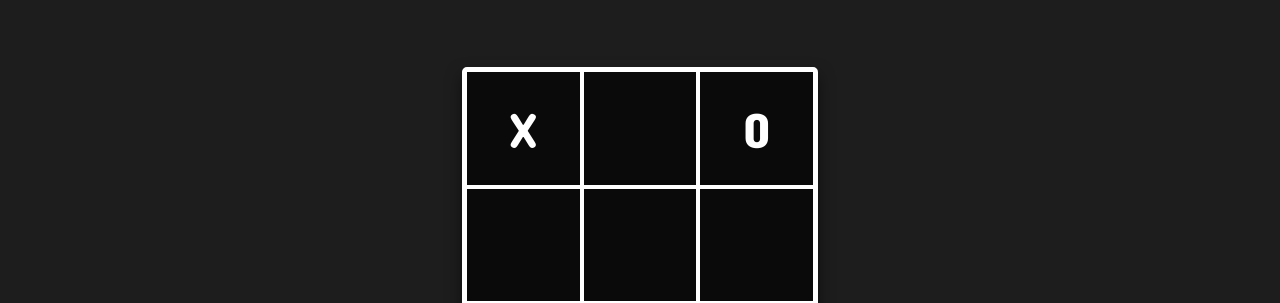
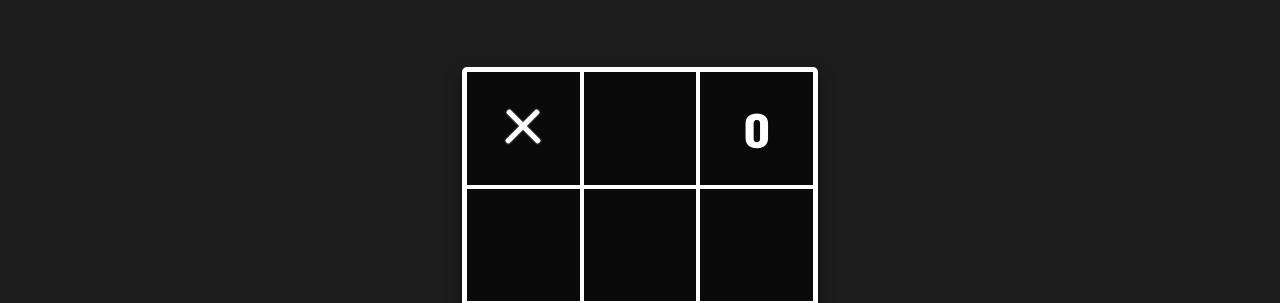
Before and after one commit to FPLCodes/Tic-tac-toe, a React (Create React App) app: page / in a window 1280 px wide. Both pictures are taken after a click on the button 523 px from the left and 283 px from the top of the page. Shown: the part 155-458 px from the top of the page. Built offline with nearby package versions, Linux system fonts and the light colour scheme.

Commit message:
Changed the X design

```diff
--- a/src/App.css
+++ b/src/App.css
@@ -155,3 +155,58 @@ body {
     font-size: 40px;
   }
 }
+
+/* ===========================  X  =========================== */
+.xBG {
+  display: flex;
+  justify-content: center;
+  align-items: center;
+  background-color: rgb(10, 10, 10);
+  border: 2px solid white;
+}
+
+.X {
+  width: 40px;
+  height: 40px;
+  position: relative;
+  border-radius: 6px;
+  transition: 0.3s;
+  animation-name: xBefore;
+  animation-timing-function: linear;
+  animation-duration: 0.5s;
+}
+
+.X:before,
+.X:after {
+  content: "";
+  position: absolute;
+  width: 45px;
+  height: 5px;
+  background-color: white;
+  border-radius: 2px;
+  top: 16px;
+  box-shadow: 0 0 2px 0 #ccc;
+}
+
+.X:before {
+  -webkit-transform: rotate(45deg);
+  -moz-transform: rotate(45deg);
+  transform: rotate(45deg);
+  left: -2px;
+}
+.X:after {
+  -webkit-transform: rotate(-45deg);
+  -moz-transform: rotate(-45deg);
+  transform: rotate(-45deg);
+  right: -2px;
+}
+
+@keyframes Xbefore {
+  from {
+    opacity: 0%;
+    color: black;
+  }
+  to {
+    opacity: 100%;
+  }
+}
--- a/src/components/Game.js
+++ b/src/components/Game.js
@@ -14,40 +14,44 @@ const Game = () => {
 
   const handleClick = (i) => {
     let boardCopy = [...board];
+
     if (winner || boardCopy[i]) return;
     boardCopy[i] = "X";
     winner = calculateWinner(boardCopy);
-    if (winner === "X") setxScore(xScore + 1);
-    setBoard(boardCopy);
-    if (winner) return;
+
+    if (winner && winner === "X") {
+      setxScore(xScore + 1);
+      setBoard(boardCopy);
+      return;
+    }
+
+    /////////////////////////////////////////////////////////
+    // IMPLEMENT A PROPER RANDOMIZED SYSTEM, DONT FORGET! //
+    ///////////////////////////////////////////////////////
 
     let rand = Math.round(Math.random() * 8);
     let count = 0;
     while (boardCopy[rand] != null) {
       count++;
-      if (count > 8) {
-        break;
-      }
+      if (count > 8) break;
       rand = Math.round(Math.random() * 8);
     }
 
-    if (count <= 8) {
-      boardCopy[rand] = "O";
-    }
+    if (count <= 8) boardCopy[rand] = "O";
     winner = calculateWinner(boardCopy);
-    if (winner === "O") setoScore(oScore + 1);
-    setBoard(boardCopy);
 
-    if (!winner) {
-      let empty = 0;
-      for (let i = 0; i < board.length; i++) {
-        if (boardCopy[i] === null) empty++;
-      }
-      if (empty === 0) {
-        setDraw(true);
-        return;
+    if (winner && winner === "O") setoScore(oScore + 1);
+    else {
+      for (let i = 0; i < boardCopy.length; i++) {
+        if (boardCopy[i] === null) {
+          setDraw(false);
+          break;
+        } else {
+          setDraw(true);
+        }
       }
     }
+    setBoard(boardCopy);
   };
 
   const renderMoves = () => (
--- a/src/components/Square.js
+++ b/src/components/Square.js
@@ -1,9 +1,19 @@
 import React from "react";
+import "../App.css";
 
-const Square = ({ value, onClick }) => (
-  <button className="box" onClick={onClick}>
-    {value}
-  </button>
-);
+function Square({ value, onClick }) {
+  if (value == "X") {
+    return (
+      <div className="xBG">
+        <div className="X"></div>
+      </div>
+    );
+  }
+  return (
+    <button className="box" onClick={onClick}>
+      {value}
+    </button>
+  );
+}
 
 export default Square;
```
